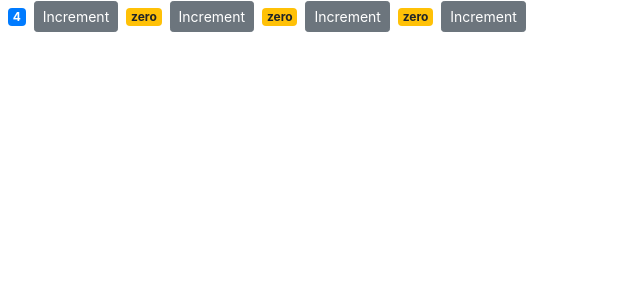
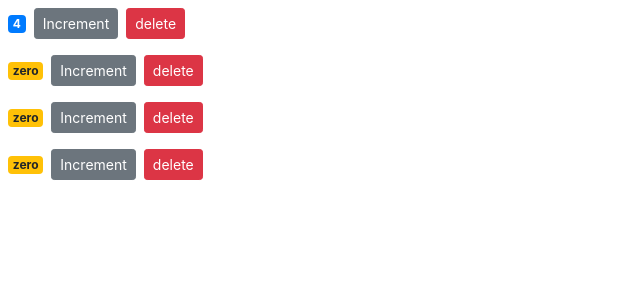
Before and after one commit to nazaninqfn/react, a React (Create React App) app in the folder counter-app/: page / in a window 1280 px wide. Shown: the top 300 px of the page, without its empty margins (0-640 px from the left). Built offline with nearby package versions, Linux system fonts and the light colour scheme.

Commit message:
4-7-raising and handling events on delete and handle delete

```diff
--- a/counter-app/src/components/counter.jsx
+++ b/counter-app/src/components/counter.jsx
@@ -3,18 +3,11 @@ import React, { Component } from 'react'
 class Counter extends Component {
     state = {
         value:this.props.value,
-        //we're using props
-        //to initialize the state
-
-        // Props includes
-        // data that we give to a component, whereas state includes
-        // data that is local or private to that component
     };
 
 
     handleIncrement = () => {
-        this.props.value = 0;
-        // props is read only.
+
         this.setState({value:this.state.value+1});
     };
 
@@ -23,14 +16,29 @@ class Counter extends Component {
 
 
         return (
-        <React.Fragment>
+        <div>
 
             <span className={this.getBadgeClasses()}>{this.formatCount()}</span>
             <button
-            onClick={this.handleIncrement}
-            className='btn btn-secondary btn-sm'>Increment</button>
+                onClick={this.handleIncrement}
+                className='btn btn-secondary btn-sm'>
+                    Increment
+            </button>
+            <button onClick={this.handleDelete} className="btn btn-danger btn-sm m-2">
+                delete
+            </button>
+            {/*
+            how can we modify this state from
+            counter component?, because this is where we have placed
+            our delete button. To solve this button, we should modify
+            our counter component to raise an event. We're going to call that event
+            onDelete.
+            So, our components can raise events
+            and this is the naming convention that we use to name those events.
+            */}
 
-        </React.Fragment>
+
+        </div>
         );
     }
     getBadgeClasses() {
--- a/counter-app/src/components/counters.jsx
+++ b/counter-app/src/components/counters.jsx
@@ -10,9 +10,14 @@ class Counters extends Component {
                 {id:2, value:0 },
                 {id:3, value:0 },
                 {id:4, value:0 },
-
+            // The component that
+            // owns a piece of the state should be the one modifying it
             ]
         } ;
+
+        handleDelete =() => {
+            console.log('event handler called')
+        };
 
     render() {
 
@@ -21,7 +26,7 @@ class Counters extends Component {
         <div>
 
             {this.state.counters.map(counter => (
-                <Counter key={counter.id} value={counter.value} />
+                <Counter key={counter.id} onDelete={this.handleDelete} value={counter.value} />
             ))}
 
         </div>);
```
